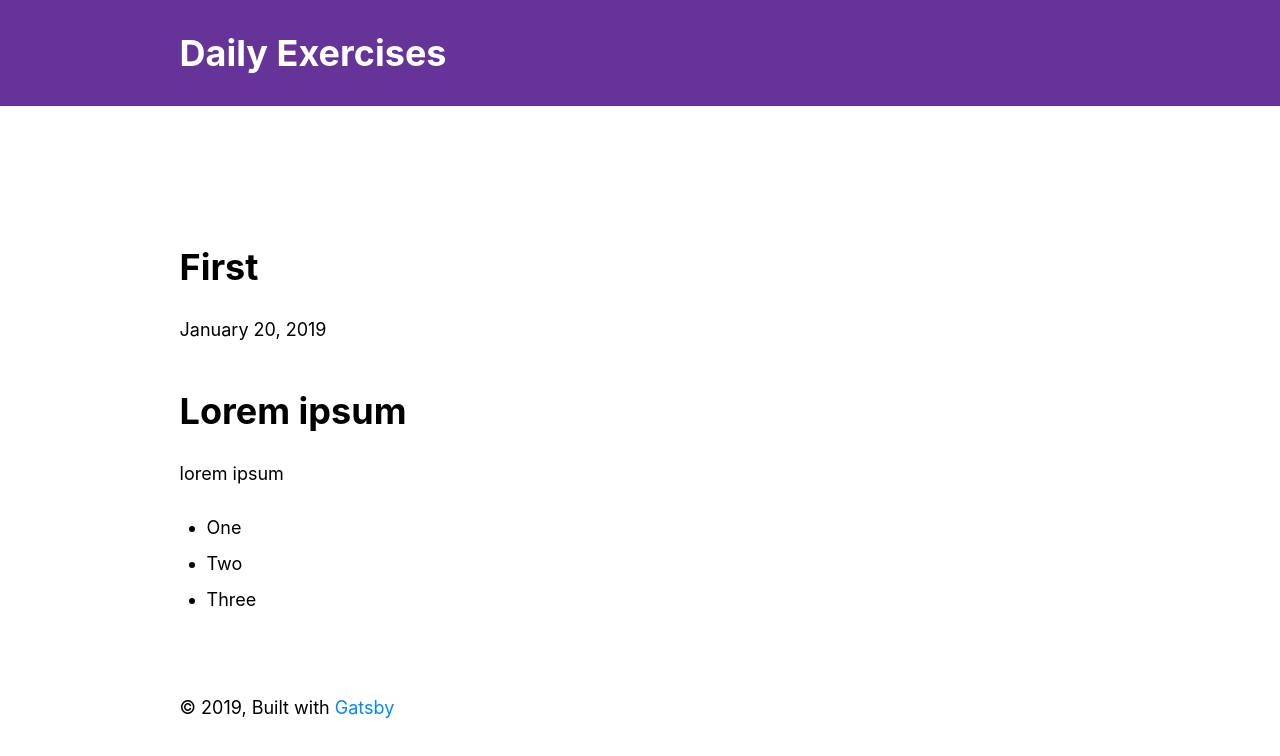
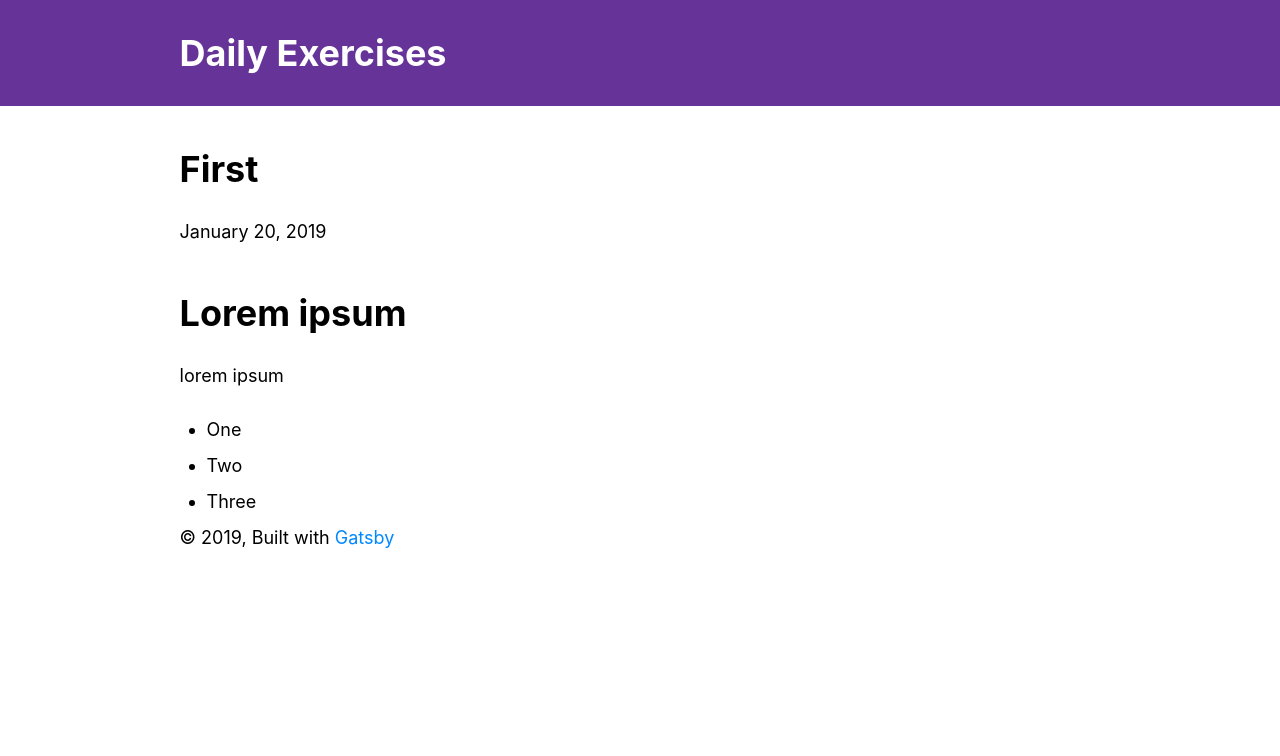
Before and after one commit to eeegor/daily-exercises, a Gatsby site: page /second in a window 1280 px wide. Built offline with nearby package versions, Linux system fonts and the light colour scheme; Gatsby itself is replaced by a stand-in of ours.

Commit message:
fix: post padding

```diff
--- a/src/templates/post.js
+++ b/src/templates/post.js
@@ -6,7 +6,7 @@ import SEO from '../components/seo'
 import Layout from '../components/layout'
 
 const Post = styled.div({
-  padding: '4rem 0'
+  padding: 0
 })
 const Content = styled.div({})
 
```
